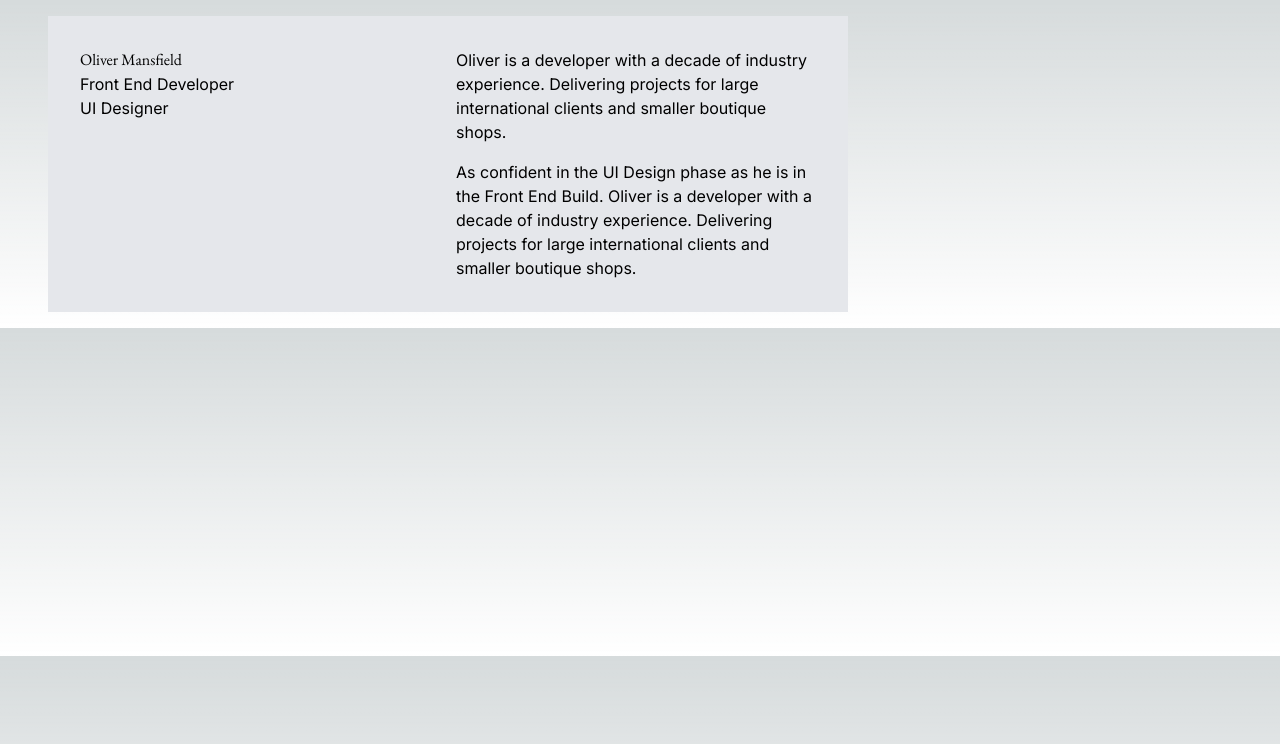
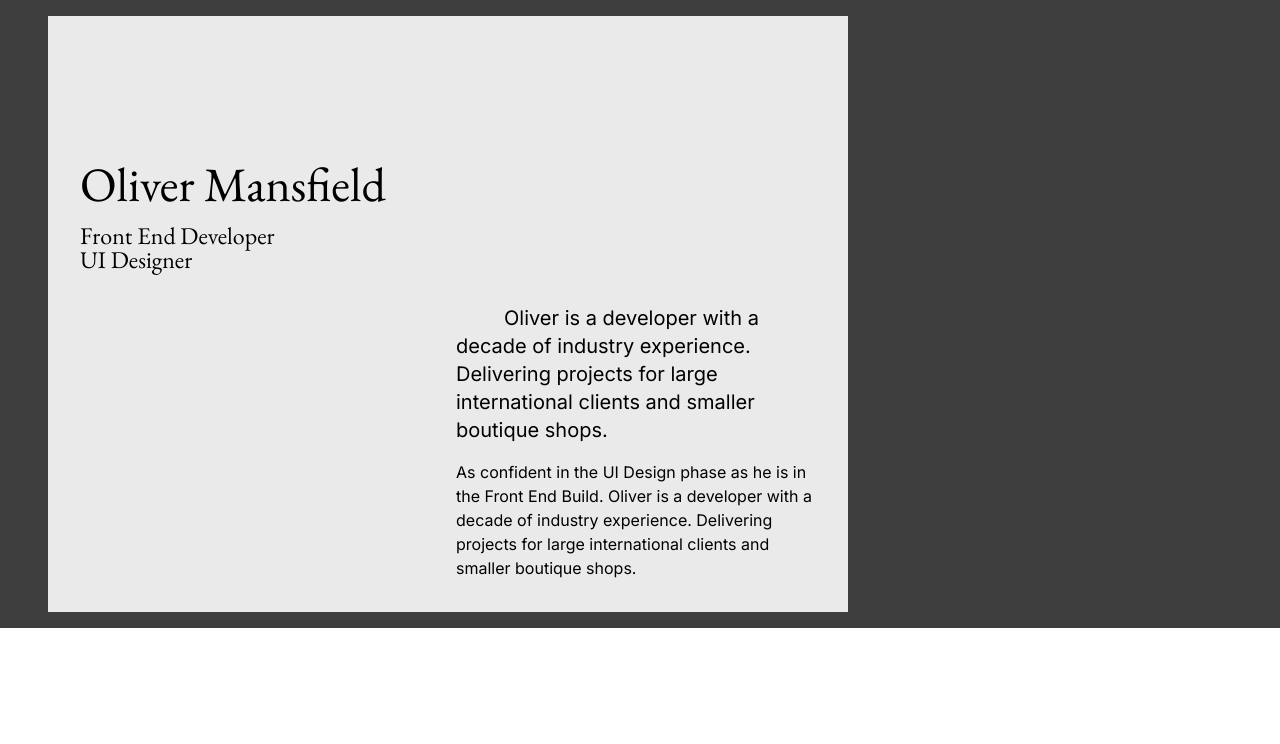
Before and after one commit to oliver-mansfield/portfolio, a Next.js app: page / in a window 1280 px wide. Shown: the top 744 px of the page. Built offline with nearby package versions, Linux system fonts and the light colour scheme.

Commit message:
Hero added

```diff
--- a/src/app/globals.css
+++ b/src/app/globals.css
@@ -2,7 +2,7 @@
 @tailwind components;
 @tailwind utilities;
 
-:root {
+/* :root {
   --foreground-rgb: 0, 0, 0;
   --background-start-rgb: 214, 219, 220;
   --background-end-rgb: 255, 255, 255;
@@ -24,7 +24,7 @@ body {
       rgb(var(--background-end-rgb))
     )
     rgb(var(--background-start-rgb));
-}
+} */
 
 @layer utilities {
   .text-balance {
--- a/src/app/page.js
+++ b/src/app/page.js
@@ -2,18 +2,18 @@ import Image from "next/image";
 
 export default function Home() {
   return (
-    <main className="p-4">
+    <main className="p-4 bg-grayDark">
       <section className='px-8'>
-        <div className='p-8 bg-gray-200 md:max-w-[800px] md:grid md:grid-cols-2 md:gap-4'>
+        <div className='p-8 md:pt-36 bg-grayLight md:max-w-[800px] md:grid md:grid-cols-2 md:gap-4'>
 
-          <div>
-            <h1 className='font-serif'>Oliver Mansfield</h1>
-            <h2>Front End Developer</h2>
-            <h2>UI Designer</h2>
+          <div className="">
+            <h1 className='font-serif text-5xl mb-4'>Oliver Mansfield</h1>
+            <h2 className="font-serif text-2xl leading-6">Front End Developer</h2>
+            <h2 className="font-serif text-2xl leading-6">UI Designer</h2>
           </div>
 
-          <div>
-            <p className='pb-4'>
+          <div className="pt-16 md:pt-36">
+            <p className='pb-4 text-xl indent-12'>
               Oliver is a developer with a decade of industry experience. Delivering projects for large international clients and smaller boutique shops.
             </p>
             <p>
--- a/tailwind.config.js
+++ b/tailwind.config.js
@@ -11,6 +11,10 @@ module.exports = {
         sans: ["Inter var", "Inter", "sans-serif"],
         serif: ["var(--font-eb-garamond)", "EB Garamond", "serif"],
       },
+      colors: {
+        grayDark: "#3E3E3E",
+        grayLight: "#EAEAEA",
+      },
       backgroundImage: {
         "gradient-radial": "radial-gradient(var(--tw-gradient-stops))",
         "gradient-conic":
```
